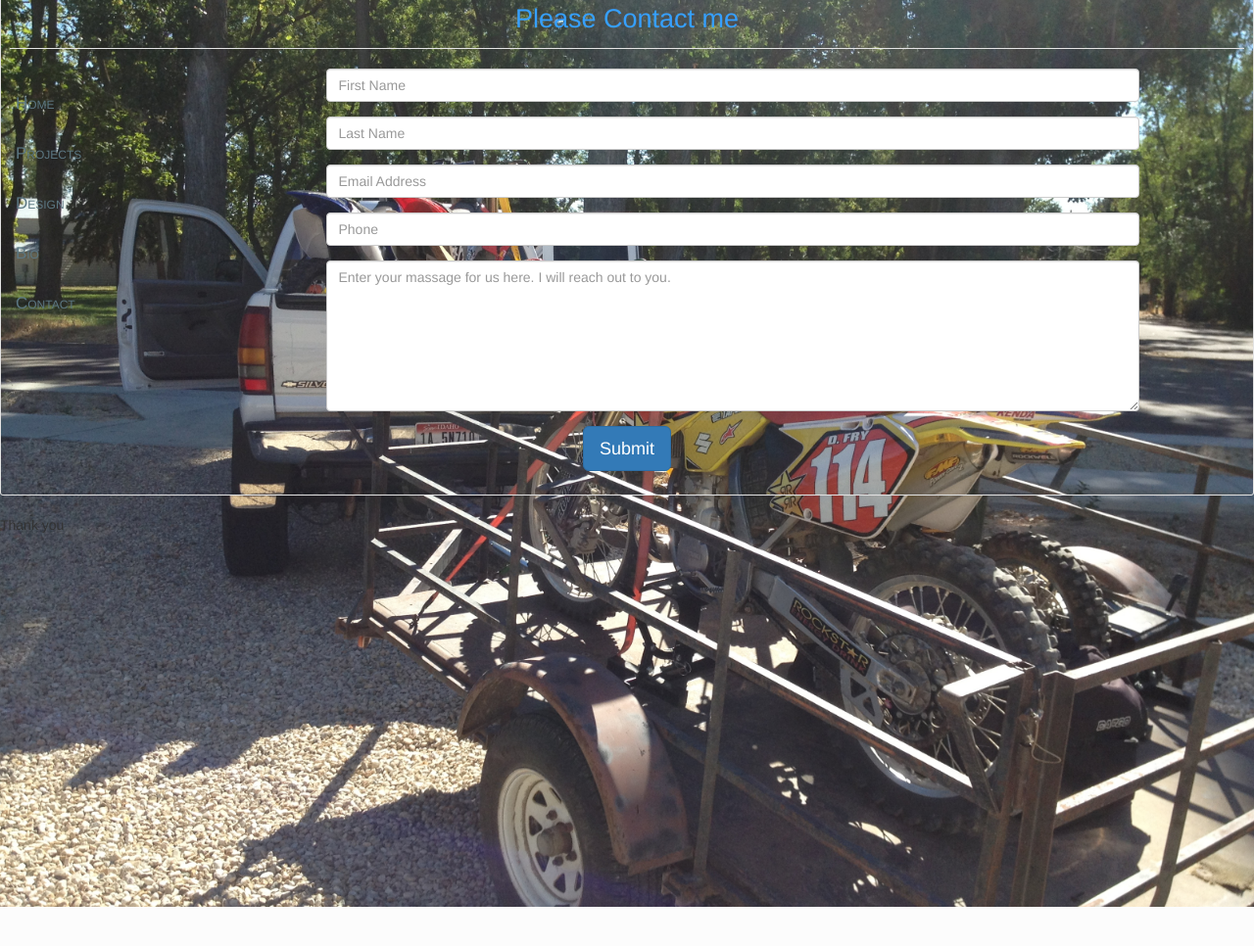
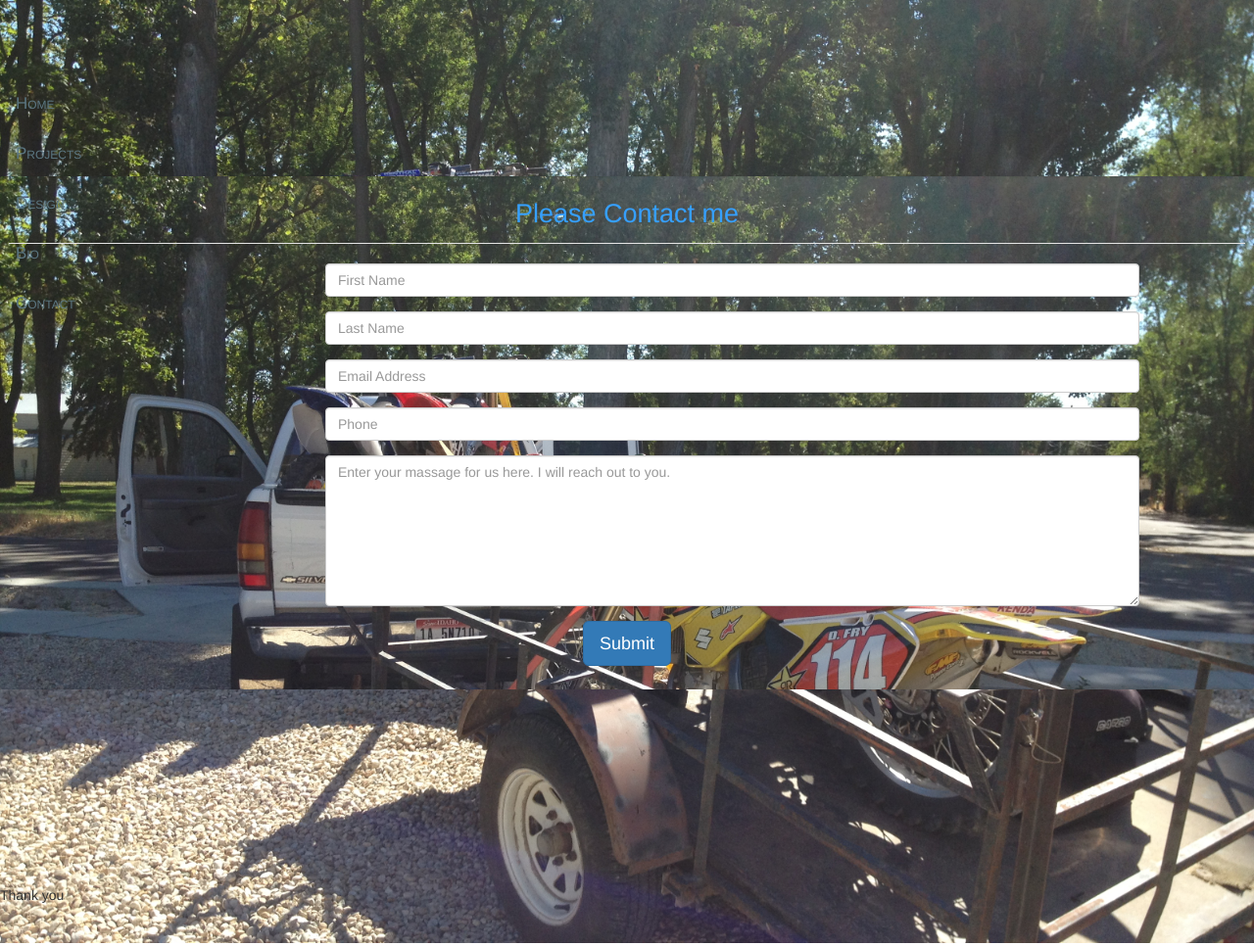
Before and after one commit to Djibba22/thejohndinsmore.com, a PHP site: page /contact.php in a window 1280 px wide. Shown: the top 966 px of the page at 98% size. Before the commit the page ends 926 px from the top, so only its background shows below. Run offline with PHP 8.4, Linux system fonts and the light colour scheme; some libraries are stand-ins or nearby versions.

Commit message:
Design Refactor

```diff
--- a/public/css/styles.css
+++ b/public/css/styles.css
@@ -152,7 +152,7 @@
     line-height: 1px;
 }
 /*contact page styles*/
-.fieldset{
+.well{
     margin: 200px 0%;
     border: none;
 }
```
